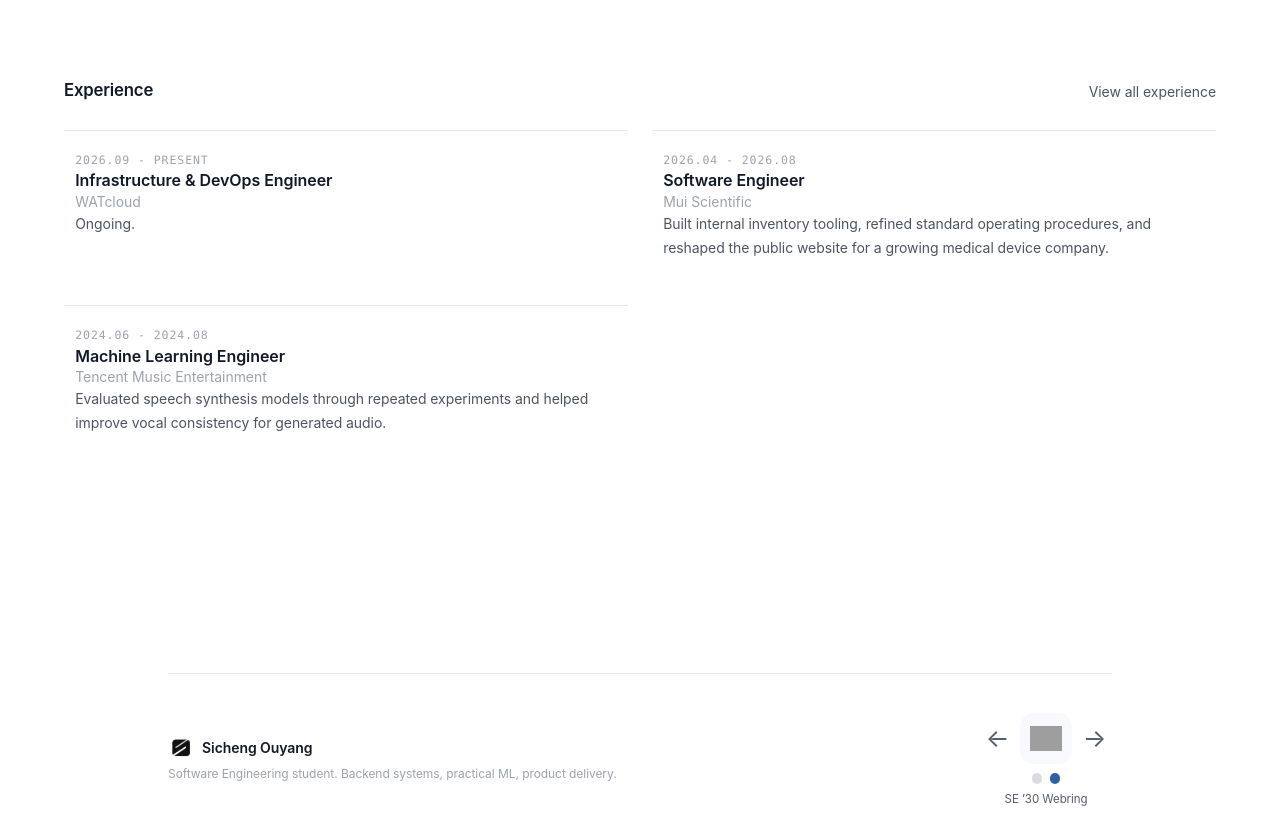
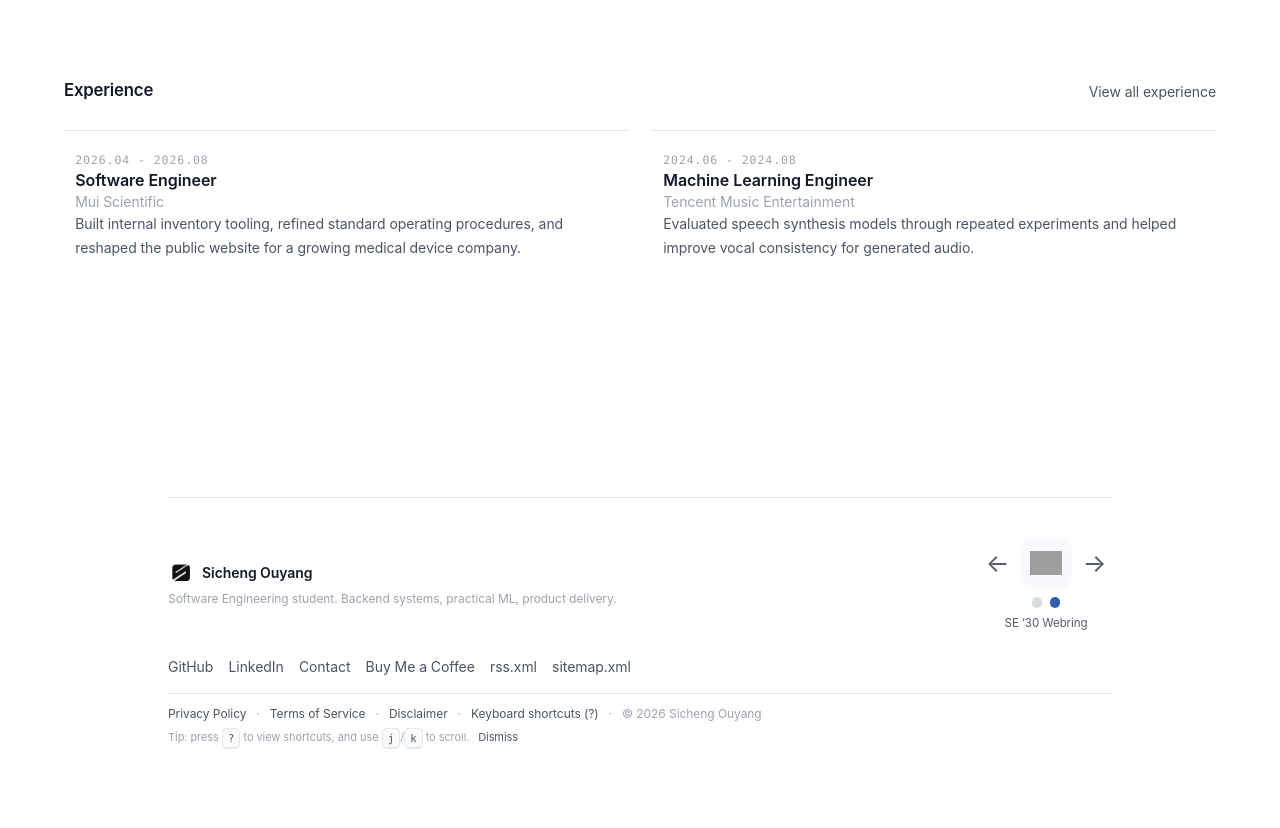
Before and after one commit to carols12352/sicheng, a Next.js app in the folder personal-site/: page / in a window 1280 px wide. Shown: the part 1660-2488 px from the top of the page. Built offline with nearby package versions, Linux system fonts and the light colour scheme; no server answers; grey boxes are pictures that could not be loaded.

Commit message:
chore(home): remove WATcloud from experience and timeline

```diff
--- a/personal-site/app/page.tsx
+++ b/personal-site/app/page.tsx
@@ -51,13 +51,6 @@ const selectedWork = [
 
 const pastExperiences = [
   {
-    role: "Infrastructure & DevOps Engineer",
-    organization: "WATcloud",
-    period: "2026.09 - Present",
-    description: "Ongoing.",
-    href: "/experiences#watcloud",
-  },
-  {
     role: "Software Engineer",
     organization: "Mui Scientific",
     period: "2026.04 - 2026.08",
@@ -105,11 +98,6 @@ const growthTimeline = [
     phase: "2026.04-2026.08",
     period: "Software Engineer @ Mui Scientific",
     detail: "Built a new inventory system, refined legacy software, and updated the company's website.",
-  },
-  {
-    phase: "2026.09 - Present",
-    period: "Infrastructure & DevOps Engineer @ WATcloud",
-    detail: "Ongoing.",
   },
 ];
 
```
